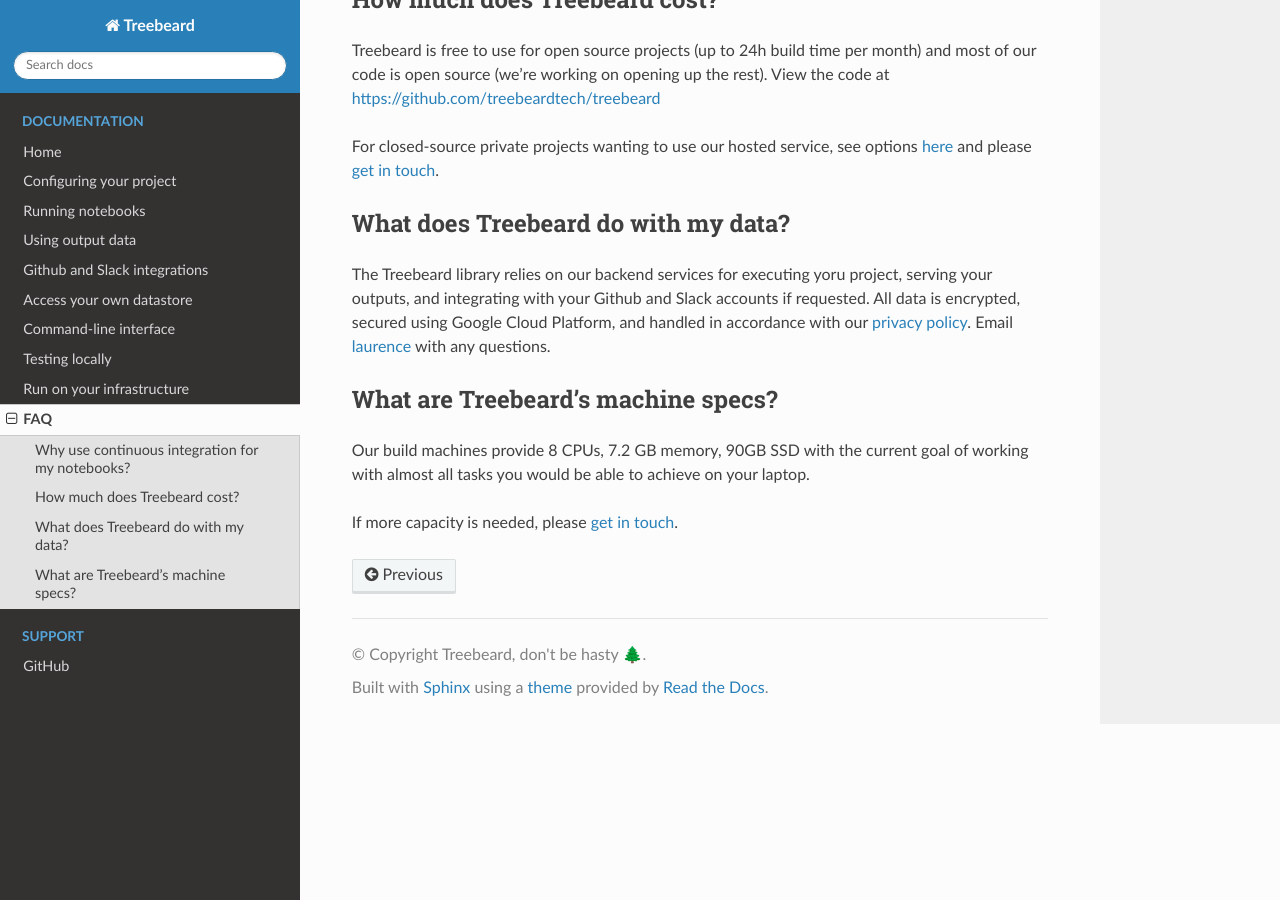
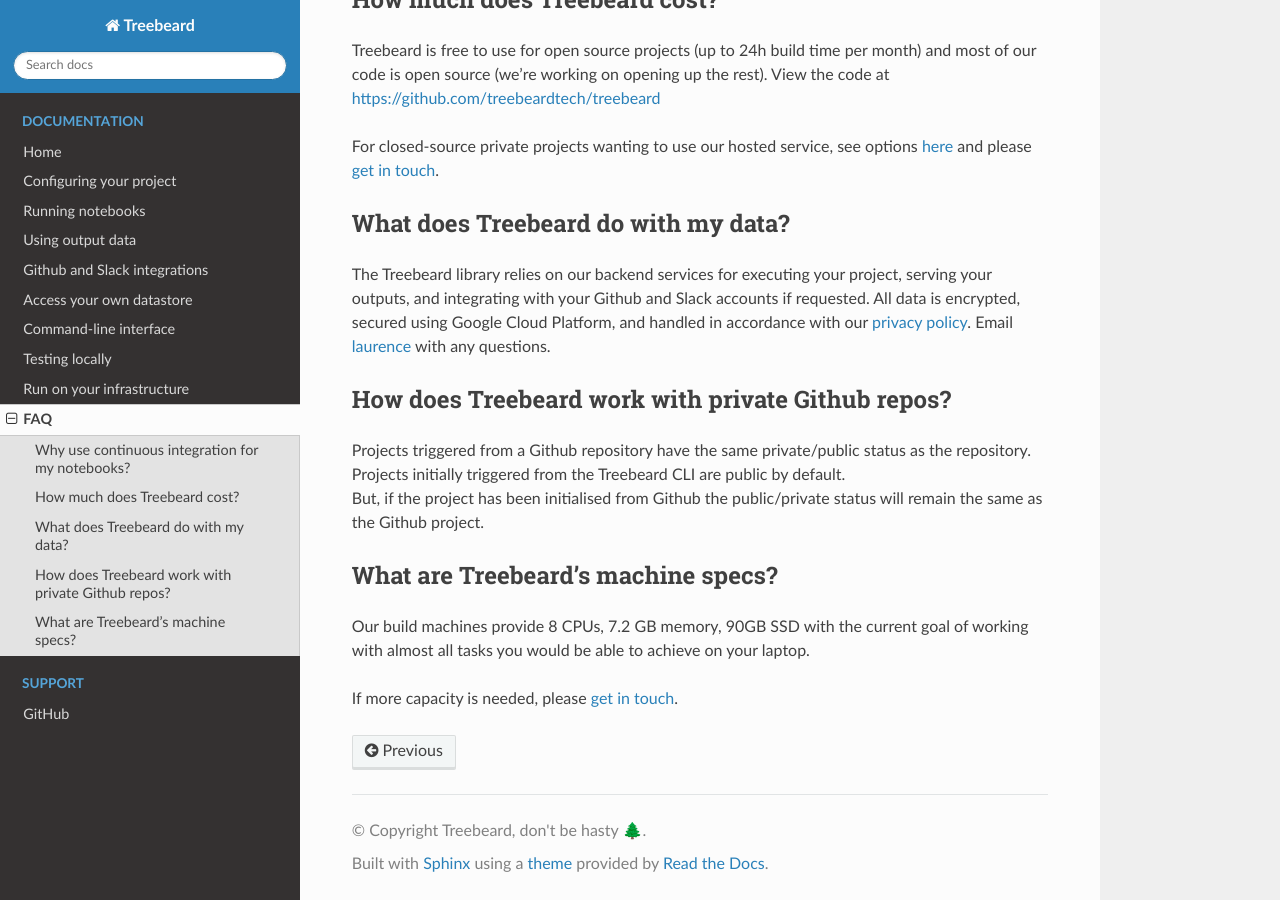
Before and after one commit to treebeardtech/nbmake-action, a Sphinx documentation site: the page built from docs/faq.md, in a window 1280 px wide and 900 px high, scrolled down 665 px. Built offline with Sphinx 7.4.7 and the Read the Docs theme 2.0.0, drawn with Linux system fonts in a browser that asks for light colours.

Commit message:
public private status in docs

```diff
--- a/docs/faq.md
+++ b/docs/faq.md
@@ -28,7 +28,13 @@
 
 ## What does Treebeard do with my data?
 
-The Treebeard library relies on our backend services for executing yoru project, serving your outputs, and integrating with your Github and Slack accounts if requested. All data is encrypted, secured using Google Cloud Platform, and handled in accordance with our [privacy policy](https://treebeard.io/privacy/). Email [laurence](mailto:laurence@treebeard.io) with any questions.
+The Treebeard library relies on our backend services for executing your project, serving your outputs, and integrating with your Github and Slack accounts if requested. All data is encrypted, secured using Google Cloud Platform, and handled in accordance with our [privacy policy](https://treebeard.io/privacy/). Email [laurence](mailto:laurence@treebeard.io) with any questions.
+
+## How does Treebeard work with private Github repos?
+
+Projects triggered from a Github repository have the same private/public status as the repository.
+Projects initially triggered from the Treebeard CLI are public by default.
+But, if the project has been initialised from Github the public/private status will remain the same as the Github project.
 
 ## What are Treebeard's machine specs?
 
```
